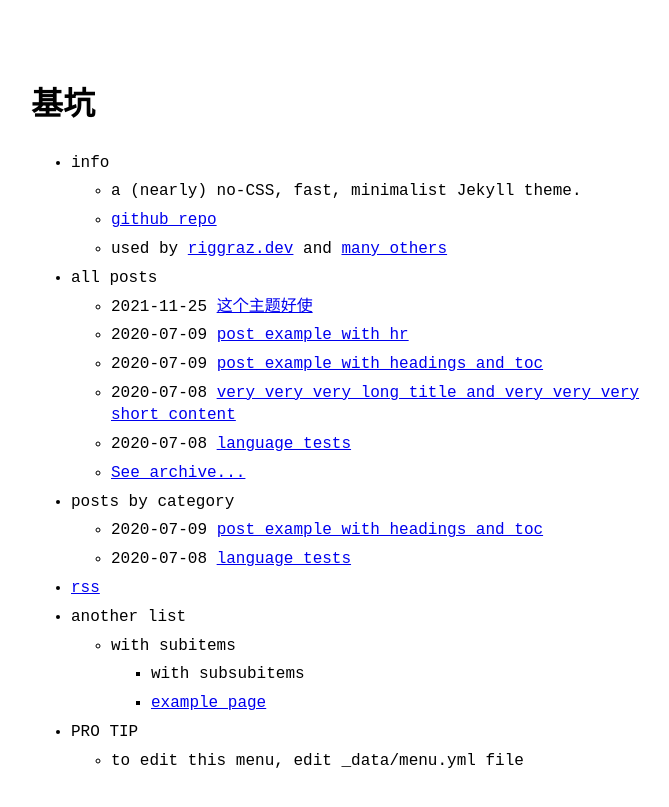
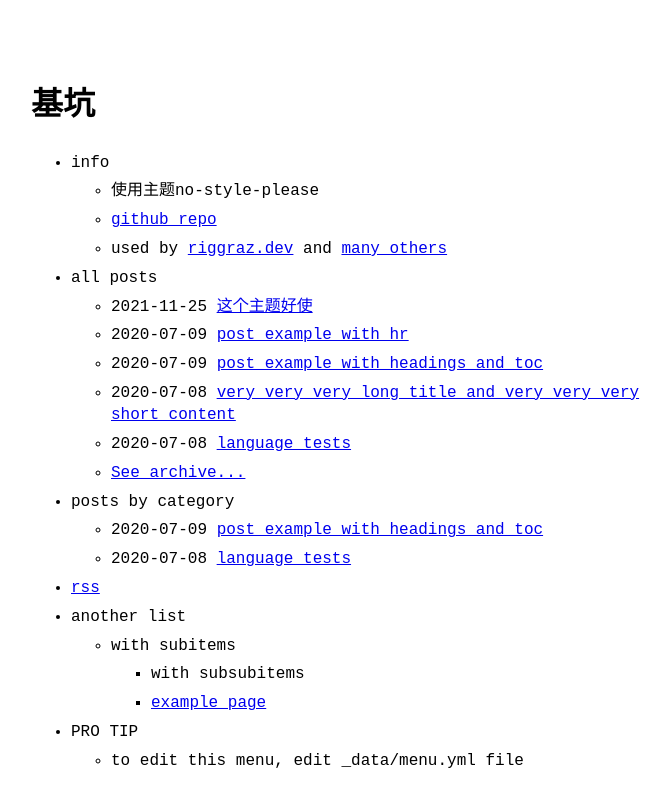
Before and after one commit to labsambi/labsambi.github.io, a Jekyll site: the page built from index.md, in a window 1280 px wide. Shown: the top 807 px of the page, without its empty margins (289-958 px from the left). Built offline with Jekyll 4.4.1, drawn with Linux system fonts in a browser that asks for light colours.

Commit message:
Update menu.yml

```diff
--- a/_data/menu.yml
+++ b/_data/menu.yml
@@ -4,7 +4,7 @@
 entries:
   - title: info
     entries:
-      - title: a (nearly) no-CSS, fast, minimalist Jekyll theme.
+      - title: 使用主题no-style-please
       - title: github repo
         url: https://github.com/riggraz/no-style-please
       - title: "used by <a href='https://riggraz.dev'>riggraz.dev</a> and <a href='https://github.com/riggraz/no-style-please/network/dependents'>many others</a>"
```
